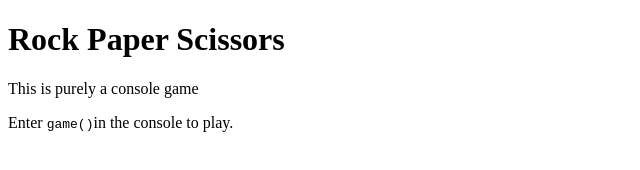
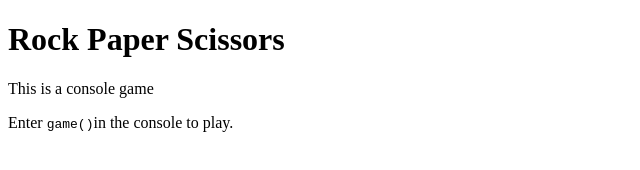
Before and after one commit to Ahad311/Rock-Paper-Scissors, a plain HTML site: page index.html in a window 1280 px wide. Shown: the full height of the page, 0-640 px from the left. Drawn offline with Linux system fonts and the light colour scheme.

Commit message:
Added index.html

```diff
--- a/index.html
+++ b/index.html
@@ -7,7 +7,7 @@
 </head>
 <body>
   <h1>Rock Paper Scissors</h1>
-  <p>This is purely a console game</p>
+  <p>This is a console game</p>
   <p>Enter <code>game()</code>in the console to play.</p>
 </body>
 </html>
```
Also changed, not shown: script.js (line endings or trailing spaces).
